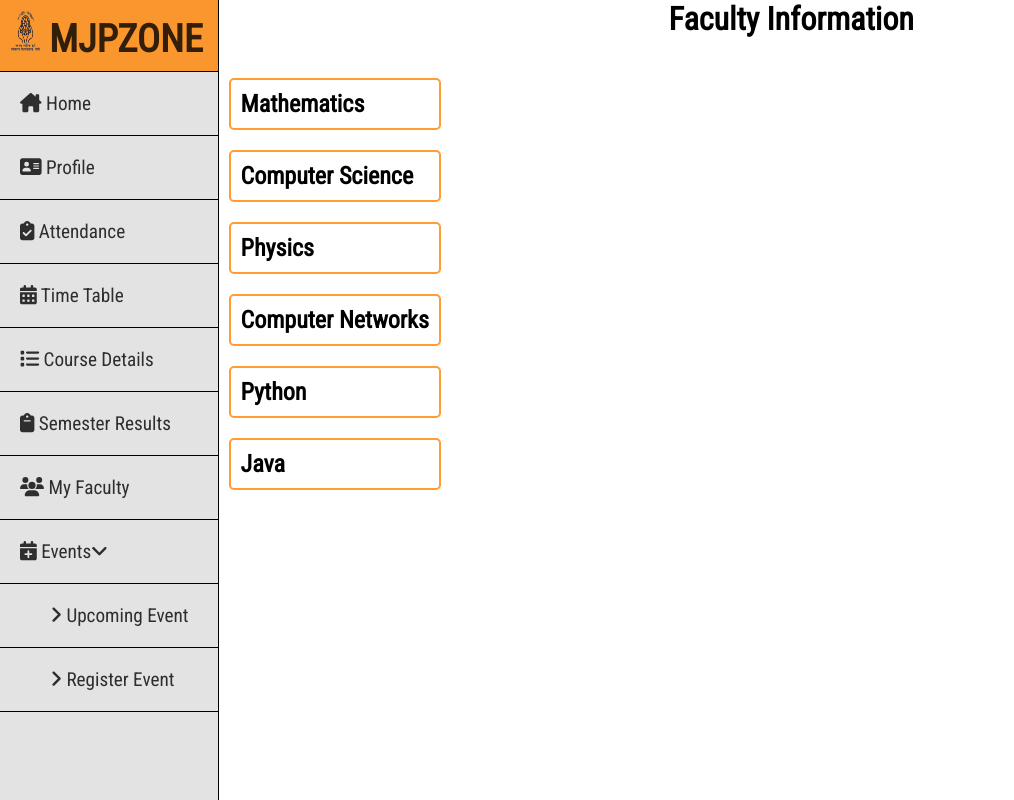
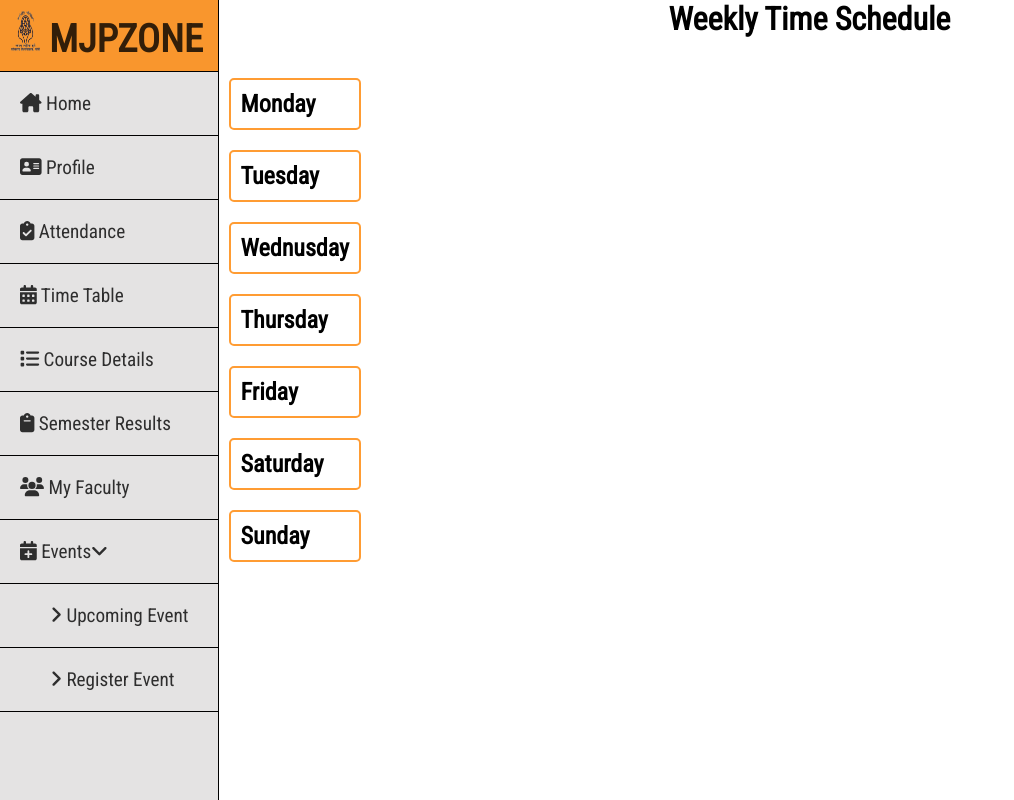
Before and after one commit to abhishekx1/mjpzone, a React (Create React App) app: page /attendance in a window 1280 px wide. Shown: the whole page, without its empty margins (0-1014 px from the left). Built offline with nearby package versions, Linux system fonts and the light colour scheme.

Commit message:
adding Schedule file

```diff
--- a/src/components/student/studentDashboard/StudentHome.js
+++ b/src/components/student/studentDashboard/StudentHome.js
@@ -6,6 +6,7 @@ import FacultyPage from "./studentComponents/FacultyPage";
 // import EventNotice from "./studentComponents/EventNotice";
 // import EventRegistration from "./studentComponents/EventRegistration";
 // import StudentMain from "./studentComponents/StudentMain";
+import Schedule from "./studentComponents/Schedule";
 
 
 
@@ -14,9 +15,10 @@ function StudentHome() {
         <div className="dashboard">
             <StudentNavbar />
              {/* <StudentMain /> */}
-             <FacultyPage/>
+             {/* <FacultyPage/>  */}
              {/* <EventNotice/> */}
             {/* <EventRegistration />  */}
+            <Schedule/>
 
 
         </div>
--- /dev/null
+++ b/src/components/student/studentDashboard/studentComponents/Schedule.js
@@ -0,0 +1,83 @@
+import React, { useState } from 'react';
+import './studentComponentCss/Schedule.css';
+
+const Schedule = () => {
+  const [selectedSubject, setSelectedSubject] = useState(null);
+
+  const subjects = [
+    { id: 1, name: 'Monday', faculty: [
+      { name: 'Java', Time :' 01.15pm - 2.00pm', description: 'Vinay Maurya' },
+      { name: 'Web Tech', Time :' 01.15pm - 2.00pm', description: 'Vinay Maurya'},
+      { name: 'Computer Network', Time :' 01.15pm - 2.00pm', description: 'Vinay Maurya' }
+    ]},
+    { id: 2, name: 'Tuesday', faculty: [
+        { name: 'Java', Time :' 01.15pm - 2.00pm', description: 'Vinay Maurya' },
+        { name: 'Web Tech', Time :' 01.15pm - 2.00pm', description: 'Vinay Maurya'},
+        { name: 'Computer Network', Time :' 01.15pm - 2.00pm', description: 'Vinay Maurya' }
+      ]},
+    { id: 3, name: 'Wednusday', faculty: [
+        { name: 'Java', Time :' 01.15pm - 2.00pm', description: 'Vinay Maurya' },
+        { name: 'Web Tech', Time :' 01.15pm - 2.00pm', description: 'Vinay Maurya'},
+        { name: 'Computer Network', Time :' 01.15pm - 2.00pm', description: 'Vinay Maurya' }
+      ]},
+    { id: 4, name: 'Thursday', faculty: [
+        { name: 'Java', Time :' 01.15pm - 2.00pm', description: 'Vinay Maurya' },
+      { name: 'Web Tech', Time :' 01.15pm - 2.00pm', description: 'Vinay Maurya'},
+      { name: 'Computer Network', Time :' 01.15pm - 2.00pm', description: 'Vinay Maurya' }
+    ]},
+    { id: 5, name: 'Friday', faculty: [
+        { name: 'Java', Time :' 01.15pm - 2.00pm', description: 'Vinay Maurya' },
+        { name: 'Web Tech', Time :' 01.15pm - 2.00pm', description: 'Vinay Maurya'},
+        { name: 'Computer Network', Time :' 01.15pm - 2.00pm', description: 'Vinay Maurya' }
+      ]},
+    { id: 6, name: 'Saturday', faculty: [
+        { name: 'Java', Time :' 01.15pm - 2.00pm', description: 'Vinay Maurya' },
+        { name: 'Web Tech', Time :' 01.15pm - 2.00pm', description: 'Vinay Maurya'},
+        { name: 'Computer Network', Time :' 01.15pm - 2.00pm', description: 'Vinay Maurya' }
+      ]},
+      { id: 7, name: 'Sunday', faculty: [
+        { name: 'Java', Time :' 01.15pm - 2.00pm', description: 'Vinay Maurya' },
+        { name: 'Web Tech', Time :' 01.15pm - 2.00pm', description: 'Vinay Maurya'},
+        { name: 'Computer Network', Time :' 01.15pm - 2.00pm', description: 'Vinay Maurya' }
+      ]},
+  ];
+
+  const handleSubjectClick = (subject) => {
+    setSelectedSubject(subject);
+  };
+
+  return (
+    <div className="faculty-page">
+      <h1 className="page-title">Weekly Time Schedule</h1>
+      <div className="subject-list">
+        {subjects.map((subject) => (
+          <h2
+            key={subject.id}
+            className={`subject ${selectedSubject === subject ? 'selected' : ''}`}
+            onClick={() => handleSubjectClick(subject)}
+          >
+            {subject.name}
+          </h2>
+        ))}
+      </div>
+      {selectedSubject && (
+        <ul className="faculty-list">
+          {selectedSubject.faculty.map((faculty) => (
+            <li key={faculty.name} className="faculty-item">
+
+              <div className="faculty-info">
+
+                <h3 className="faculty-name">{faculty.name}</h3>
+                <p className="faculty-description">Faculty - {faculty.description}</p>
+                <p className='class_time'>  Time -   {faculty.Time}</p>
+
+              </div>
+            </li>
+          ))}
+        </ul>
+      )}
+    </div>
+  );
+};
+
+export default Schedule;
--- /dev/null
+++ b/src/components/student/studentDashboard/studentComponents/studentComponentCss/Schedule.css
@@ -0,0 +1,113 @@
+faculty-page{
+    display: None;
+   }
+   .subject-list {
+       display: flex;
+       flex-wrap: wrap;
+       justify-content: center;
+       margin: 30px 0;
+       flex-direction: column;
+       width: fit-content;
+       float: left;
+     }
+
+     .page-title{
+      margin-left: 450px;
+     }
+     .subject {
+       margin: 10px;
+       padding: 10px;
+       border: 2px solid rgba(255, 132, 0, 0.8);;
+       border-radius: 5px;
+       font-size: 24px;
+       cursor: pointer;
+       transition: all 0.2s ease-in-out;
+     }
+
+
+      .subject-list :hover {
+       background-color:rgba(255, 132, 0, 0.8);
+       color: #e8e4e4;
+     }
+
+
+     .faculty-container {
+
+       margin-left: 100px;
+       float: left;
+       display: flex;
+       grid-template-columns: repeat(auto-fit, minmax(300px, 1fr));
+       /* gap: 30px; */
+
+
+     }
+
+     .faculty-card {
+       background-color: #fff;
+       border-radius: 5px;
+       box-shadow: 0 2px 4px rgba(0, 0, 0, 0.1);
+       overflow: hidden;
+       margin-left: 25px;
+     }
+
+     .faculty-card img {
+       width: 100%;
+       height: auto;
+       margin-left: 25px;
+     }
+
+
+     .faculty-info {
+       padding: 10px;
+       margin-left: 25px;
+     }
+
+     @media only screen and (max-width: 768px) {
+       .faculty-container {
+         grid-template-columns: repeat(auto-fit, minmax(250px, 1fr));
+       }
+     }
+
+     @media only screen and (max-width: 576px) {
+       .faculty-container {
+         grid-template-columns: repeat(auto-fit, minmax(200px, 1fr));
+       }
+     }
+     .faculty-list {
+       display: flex;
+       flex-wrap: wrap;
+     }
+
+     .faculty-item {
+       width: calc(100% / 3 )-40px;
+       margin: 10px;
+       margin-top: 30px;
+       margin-left: 50px;
+       padding: 10px;
+       background-color: #f9f9f9;
+       box-shadow: 0 2px 2px rgba(0, 0, 0, 0.3);
+     }
+
+     .faculty-image {
+       width: 100%;
+       height: auto;
+       margin-bottom: 10px;
+     }
+
+     .faculty-name {
+       margin: 0;
+       font-size: 1.2rem;
+     }
+
+     .faculty-description {
+       margin: 0;
+       font-size: 1rem;
+     }
+     .class_time{
+        color: black;
+
+     }
+     /* .faculty-page {
+       display: grid;
+
+     } */
```
